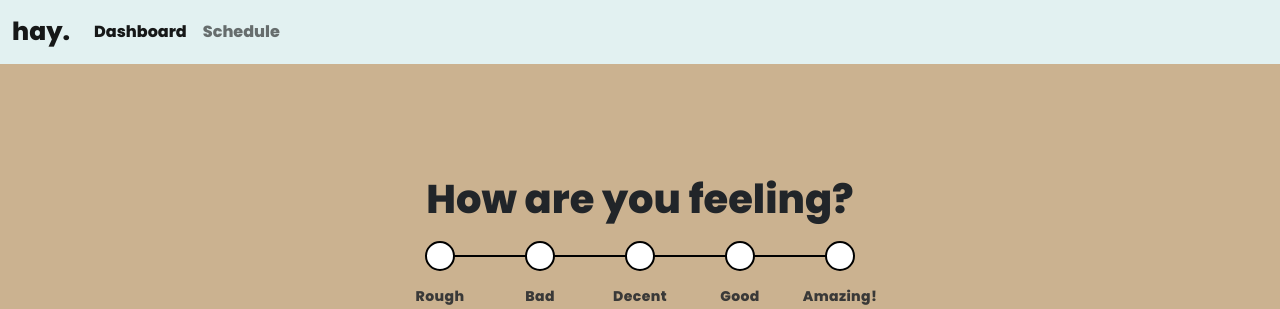
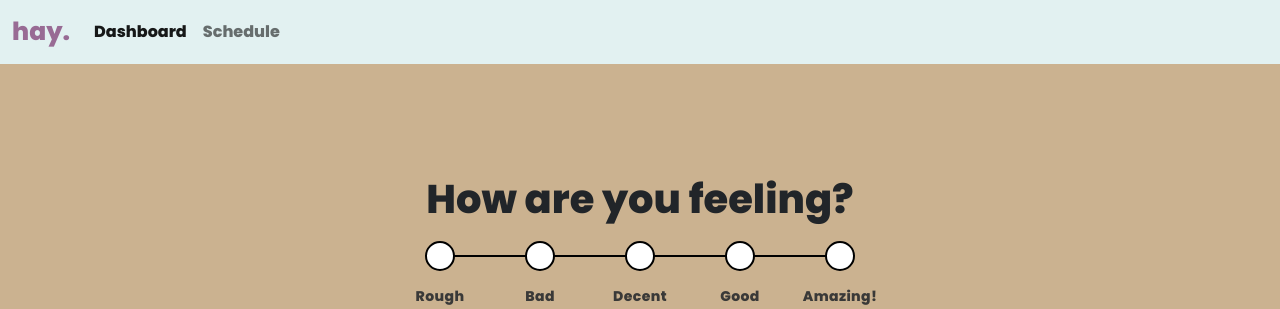
Before and after one commit to QuincyMillerDev/HackUCONN-2022, a Django app: page / in a window 1280 px wide. Shown: the top 309 px of the page. Run offline with Django 4.2, Linux system fonts and the light colour scheme.

Commit message:
fixed logo stuff
color fixed :)

```diff
--- a/hay/haysite/static/css/style.css
+++ b/hay/haysite/static/css/style.css
@@ -2,8 +2,8 @@
     background-color:#e2f1f1;
 }
 
-.logo {
-    color: #986b94;
+.navbar-brand {
+    color: #986b94 !important;
     font-size: 25px;
 }
 
--- a/hay/haysite/templates/hay/main.html
+++ b/hay/haysite/templates/hay/main.html
@@ -6,8 +6,8 @@
     <head>
         <meta charset="UTF-8">
         <meta name="viewport" content="width=device-width, initial-scale=1.0">
-        <link href="https://cdn.jsdelivr.net/npm/bootstrap@5.1.3/dist/css/bootstrap.min.css" rel="stylesheet" integrity="sha384-1BmE4kWBq78iYhFldvKuhfTAU6auU8tT94WrHftjDbrCEXSU1oBoqyl2QvZ6jIW3" crossorigin="anonymous">
-        <link href="{% static 'css/style.css' %}" rel="stylesheet">
+        <link href="https://cdn.jsdelivr.net/npm/bootstrap@5.1.3/dist/css/bootstrap.min.css" type="text/css" rel="stylesheet" integrity="sha384-1BmE4kWBq78iYhFldvKuhfTAU6auU8tT94WrHftjDbrCEXSU1oBoqyl2QvZ6jIW3" crossorigin="anonymous">
+        <link href="{% static 'css/style.css' %}" rel="stylesheet" type="text/css">
         <link rel="preconnect" href="https://fonts.googleapis.com">
         <link rel="preconnect" href="https://fonts.gstatic.com" crossorigin>
         <link href="https://fonts.googleapis.com/css2?family=Poppins:wght@800&display=swap" rel="stylesheet">
@@ -15,7 +15,7 @@
     <body>
         <nav class="navbar navbar-expand-lg navbar-light bg-nav">
             <div class="container-fluid">
-              <a class="navbar-brand logo" href="#">hay.</a>
+              <a class="navbar-brand" href="#">hay.</a>
               <button class="navbar-toggler" type="button" data-bs-toggle="collapse" data-bs-target="#navbarNavAltMarkup" aria-controls="navbarNavAltMarkup" aria-expanded="false" aria-label="Toggle navigation">
                 <span class="navbar-toggler-icon"></span>
               </button>
```
